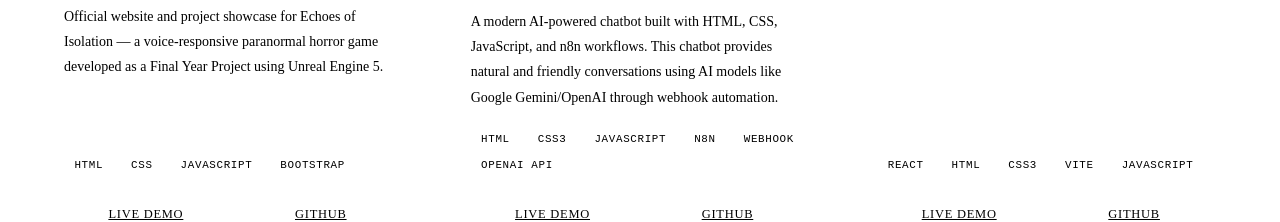
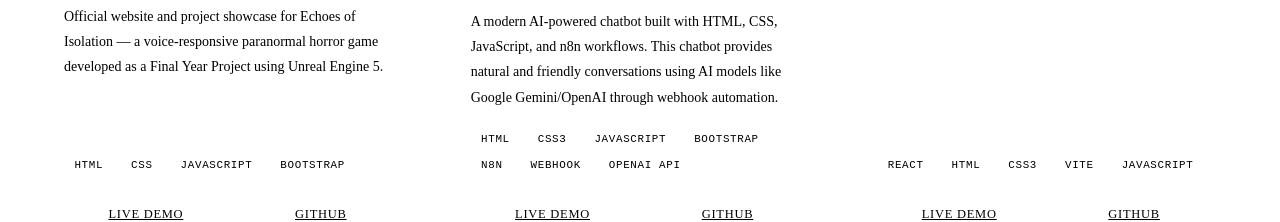
Before and after one commit to Zaifa25/portfolio-HuzaifaMumtaz, a React (Vite) app: page / in a window 1280 px wide. Shown: the part 6040-6262 px from the top of the page. Built offline with nearby package versions, Linux system fonts and the light colour scheme; the HTML template or start-up script is replaced by a standard one.

Commit message:
changes contacts

```diff
--- a/src/components/Contact.jsx
+++ b/src/components/Contact.jsx
@@ -11,7 +11,7 @@ import '../styles/components.css'
 
 const CONTACT_INFO = [
   { icon: '✉️', label: 'Email',    value: 'huzaifamumtaz.work@gmail.com' },
-  { icon: '📞', label: 'Phone',    value: '+92 3411447038' },
+  { icon: '📞', label: 'Phone',    value: '+92 3265415612' },
   { icon: '📍', label: 'Location', value: 'Islamabad, Pakistan' },
 ]
 
--- a/src/data/projects.js
+++ b/src/data/projects.js
@@ -39,7 +39,7 @@ const PROJECTS = [
   {
     title: 'Friendly AI Chatbot',
     desc: 'A modern AI-powered chatbot built with HTML, CSS, JavaScript, and n8n workflows. This chatbot provides natural and friendly conversations using AI models like Google Gemini/OpenAI through webhook automation.',
-    tech: ['HTML', 'CSS3', 'JavaScript', 'n8n', 'Webhook', 'OpenAI API'],
+    tech: ['HTML', 'CSS3', 'JavaScript', 'Bootstrap', 'n8n', 'Webhook', 'OpenAI API'],
     image: '/assets/project5.png',
     gradient: 'linear-gradient(135deg, #101010, #1A1A1A)',
     demo: '#',
```
